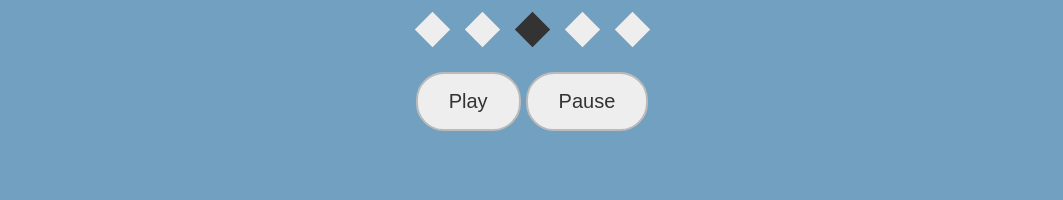
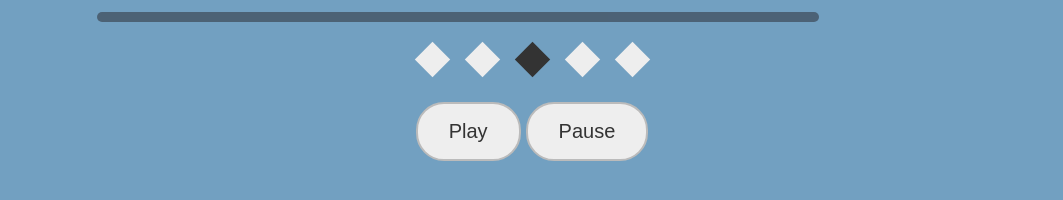
Before and after one commit to marco-de-clara/js-jq-carousel, a plain HTML site: page index.html in a window 1280 px wide. Shown: the part 548-748 px from the top of the page, without its empty margins (108-1171 px from the left). Drawn offline with nearby package versions, Linux system fonts and the light colour scheme.

Commit message:
Added loading bar

```diff
--- a/index.html
+++ b/index.html
@@ -24,6 +24,8 @@
                     <i class="fas fa-chevron-right"></i>
                 </div>
             </div>
+            <div class="loadingBar">
+            </div>
             <div class="bulletsWrapper">
                 <a class="bullet" href="#"></a>
                 <a class="bullet" href="#"></a>
--- a/main.js
+++ b/main.js
@@ -127,8 +127,18 @@ $('.bullet').click(function() {
 // support variable to play/pause autoplay
 var playMode;
 
+// support variable to play/pause loading bar
+var playBar;
+
 // first autoplay() call
 autoplay();
+
+// first loadBar() call
+loadBar();
+
+function loadBar() {
+    $('.loadingBar').addClass('active');
+}
 
 // autoplay function
 function autoplay() {
@@ -161,16 +171,27 @@ function autoplay() {
 
     // set 2s delay to autoplay function
     playMode = setTimeout(autoplay, 2000);
+
+    // remove active class from loading bar
+    $('.loadingBar').removeClass('active');
+
+    // set 0.1s delay to loadBar function
+    // transition time is set to 1.9s to start at the same time as autoplay()
+    playBar = setTimeout(loadBar, 100);
 }
 
 // catch click on Play button
 $('button.play').click(function() {
-    // play autoplay after 2s
+    // start autoplay after 2s
     setTimeout(autoplay, 2000);
+    // start loadBar after 0.1s
+    setTimeout(loadBar, 100);
 });
 
 // catch click on Pause button
 $('button.pause').click(function() {
     // stop autoplay
     clearTimeout(playMode);
+    // stop loading bar
+    clearTimeout(playBar);
 });
--- a/style.css
+++ b/style.css
@@ -66,6 +66,21 @@ i.fas {
     right: -50px;
 }
 
+.loadingBar {
+    height: 10px;
+    width: 10px;
+    margin: 15px;
+    background: #456;
+    opacity: 0;
+    border-radius: 25px;
+}
+
+.loadingBar.active {
+    transition: 1.9s;
+    opacity: 1;
+    width: calc(100% - 30px);
+}
+
 .bulletsWrapper {
     text-align: center;
     margin-top: 10px;
```
